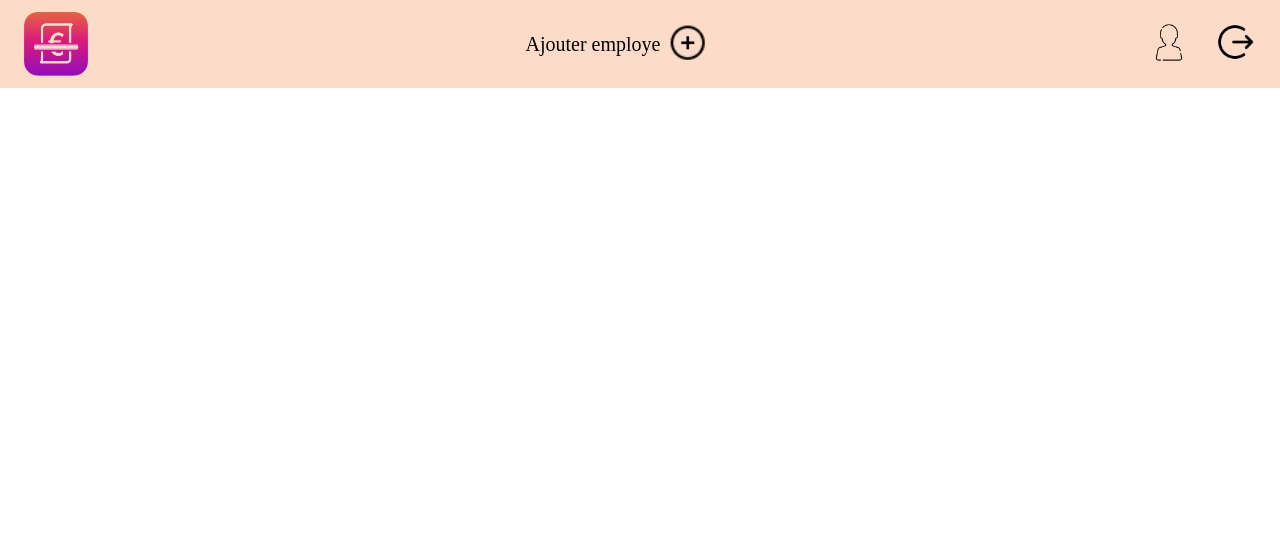
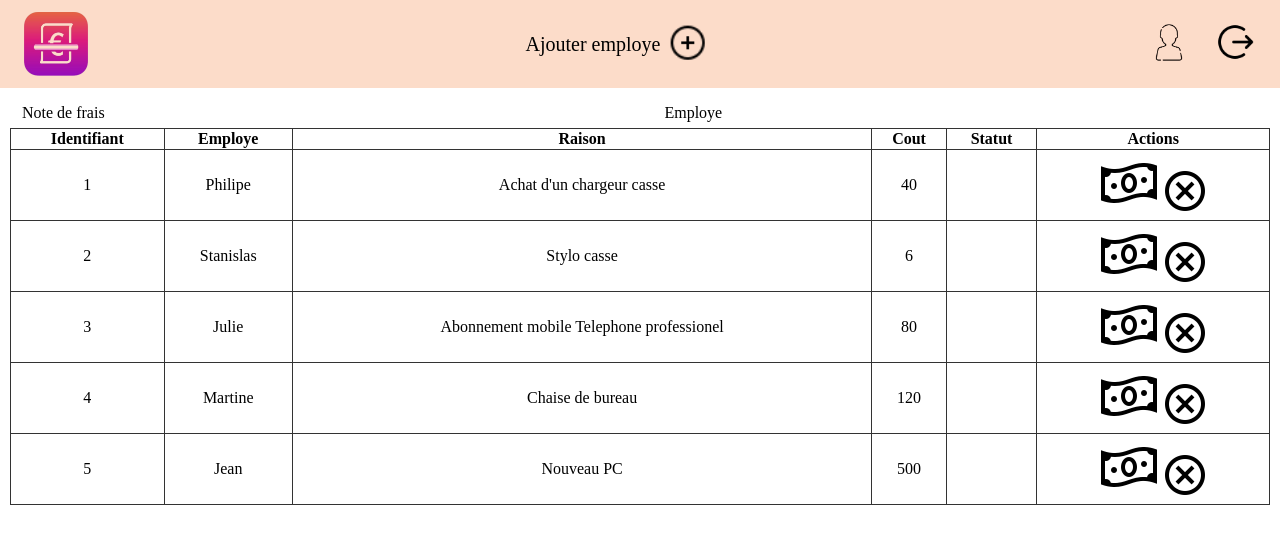
Before and after one commit to jimmy-martin/budget-buddy-front, a Vue app: page /admin in a window 1280 px wide. Shown: the top 544 px of the page. Built offline with nearby package versions, Linux system fonts and the light colour scheme; a web font is replaced by a local one.

Commit message:
feat(admin): work in progress admin page

```diff
--- a/src/styles/forms.scss
+++ b/src/styles/forms.scss
@@ -27,6 +27,10 @@
         font-size: 16px;
         padding: 6px;
         resize: none;
+    }
+
+    textarea {
+        min-height: 120px;
     }
 
     &:focus-within {
--- a/src/views/Admin.vue
+++ b/src/views/Admin.vue
@@ -1,11 +1,88 @@
 <template>
     <div class="admin">
-
+        <div class="table-container">
+            <div class="table-header">
+                <div class="table-header-button">
+                    Note de frais
+                </div>
+                <div class="table-header-button">
+                    Employe
+                </div>
+            </div>
+            <div class="flex-for-table">
+                <table class="table-content">
+                    <thead class="table-first-row">
+                        <th>Identifiant</th>
+                        <th>Employe</th>
+                        <th>Raison</th>
+                        <th>Cout</th>
+                        <th>Statut</th>
+                        <th>Actions</th>
+                    </thead>
+                    <tbody>
+                        <tr v-for="note in notes" class="table-row">
+                            <td>{{ note.id }}</td>
+                            <td>{{ note.nom }}</td>
+                            <td>{{ note.raison }}</td>
+                            <td>{{ note.cout }}</td>
+                            <td>{{ note.statut }}</td>
+                            <td><img src="../assets/money.png"><img src="../assets/cancel.png"></td>
+                        </tr>
+                    </tbody>
+                </table>
+                <div class="extend-table-footer">
+                    <div></div>
+                    <div></div>
+                    <div></div>
+                    <div></div>
+                    <div></div>
+                    <div></div>
+                </div>
+            </div>
+        </div>
     </div>
 </template>
 
 <script setup lang="js">
 import { onMounted } from 'vue';
+
+var notes = [
+    {
+        id : "1",
+        nom: "Philipe",
+        status : "Acceptee",
+        raison : "Achat d'un chargeur casse",
+        cout : "40"
+    },
+    {
+        id : "2",
+        nom: "Stanislas",
+        status : "Refusee",
+        raison : "Stylo casse",
+        cout : "6"
+    },
+    {
+        id : "3",
+        nom: "Julie",
+        status : "En attente",
+        raison : "Abonnement mobile Telephone professionel",
+        cout : "80"
+    },
+    {
+        id : "4",
+        nom: "Martine",
+        status : "En attente",
+        raison : "Chaise de bureau",
+        cout : "120"
+    },
+    {
+        id : "5",
+        nom: "Jean",
+        status : "Refuse",
+        raison : "Nouveau PC",
+        cout : "500"
+    }
+]
 
 onMounted(() => {
 
@@ -18,11 +95,36 @@ onMounted(() => {
     .admin {
         display: flex;
         flex-direction: column;
-        justify-content: space-around;
         flex-grow: 3;
-        align-items: center;
-        padding: 42px 0 128px 0;
+        padding: 10px;
     }
 
+    .table-container {
+        display: flex;
+        flex-direction: column;
+        overflow-y: auto;
+        height: 100%;
+    }
 
+    .table-header {
+        display: flex;
+    }
+
+    .table-header-button {
+        flex-grow: 3;
+        cursor: pointer;
+        text-align: left;
+        padding: 6px 12px;
+    }
+
+    table, td, th {
+        border: 1px solid #333;
+        border-collapse: collapse;
+    }
+
+    .flex-for-table {
+        display: flex;
+        flex-direction: column;
+        height: 100%;
+    }
 </style>
--- a/src/views/Notes.vue
+++ b/src/views/Notes.vue
@@ -144,6 +144,7 @@ onMounted(() => {
         display: flex;
         flex-direction: column;
         flex-grow: 3;
+        gap: 4px
     }
 
     .note-header {
```
